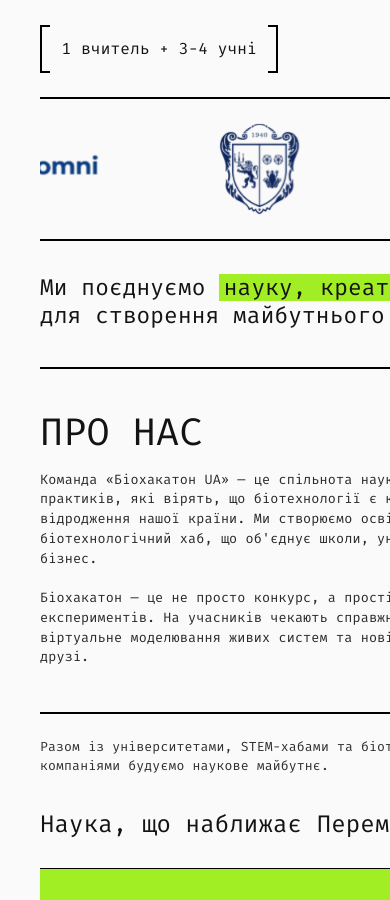
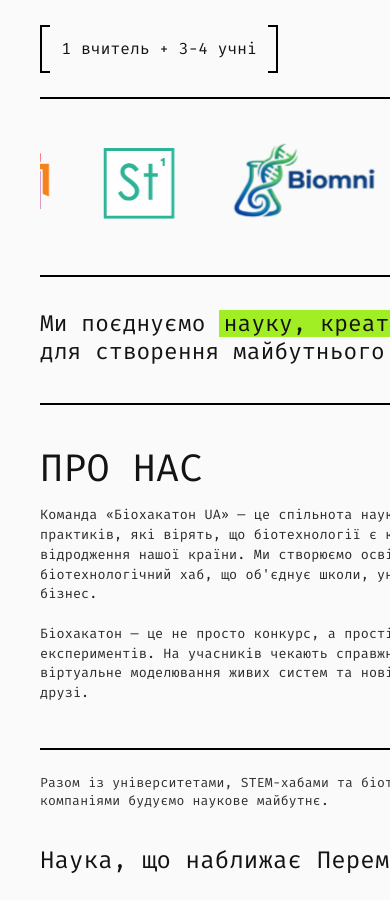
Before and after one commit to khadai/biohack-landing, a Next.js app: page / in a window 390 px wide. Shown: the part 1408-2308 px from the top of the page. Built offline with nearby package versions, Linux system fonts and the light colour scheme.

Commit message:
fix carousel

```diff
--- a/app/globals.css
+++ b/app/globals.css
@@ -174,46 +174,17 @@ body {
 }
 
 .partners {
-    /*padding-block: 1.1rem;*/
+    padding-block: 0.9rem;
     overflow: hidden;
     border-top: 2px solid var(--line);
 }
 
-.partners-ticker {
-    width: 100%;
-    overflow: hidden;
-}
-
-.partners-track {
-    display: flex;
-    width: max-content;
-}
-
-.partners-group {
-    display: flex;
-    align-items: center;
-    gap: 2.75rem;
-    padding-right: 2.75rem;
-    flex: 0 0 auto;
-    min-width: max-content;
-    animation-name: partners-ticker;
-    animation-duration: 14s;
-    animation-timing-function: linear;
-    animation-iteration-count: infinite;
-    will-change: transform;
-}
-
-.partners-group:nth-child(2) {
-    animation-delay: -7s;
-}
-
 .partner-item {
-    width: 208px;
     display: inline-flex;
     align-items: center;
     justify-content: center;
     flex: 0 0 auto;
-    /*padding: 0 32px;*/
+    padding: 0 1.4rem;
 }
 
 .partner-item img {
@@ -222,15 +193,6 @@ body {
     height: auto !important;
     max-width: none !important;
     max-height: none !important;
-}
-
-@keyframes partners-ticker {
-    from {
-        transform: translate3d(0, 0, 0);
-    }
-    to {
-        transform: translate3d(-100%, 0, 0);
-    }
 }
 
 .quote {
@@ -339,14 +301,8 @@ body {
         font-size: 0.95rem;
     }
 
-    .partners-group {
-        gap: 2rem;
-        padding-right: 2rem;
-        animation-duration: 12s;
-    }
-
-    .partners-group:nth-child(2) {
-        animation-delay: -6s;
+    .partner-item {
+        padding: 0 1.1rem;
     }
 
     .about,
@@ -390,13 +346,7 @@ body {
         margin-top: 0.3rem;
     }
 
-    .partners-group {
-        gap: 1.5rem;
-        padding-right: 1.5rem;
-        animation-duration: 10s;
-    }
-
-    .partners-group:nth-child(2) {
-        animation-delay: -5s;
+    .partner-item {
+        padding: 0 0.8rem;
     }
 }
--- a/app/page.tsx
+++ b/app/page.tsx
@@ -1,4 +1,5 @@
 import Image from "next/image";
+import Marquee from "react-fast-marquee";
 import heroImage from "./assets/hero-section-image.png";
 import biomniLogo from "./assets/partners-logos/biomni.svg";
 import explogenLogo from "./assets/partners-logos/explogen.svg";
@@ -73,25 +74,20 @@ export default function Home() {
                     </div>
                 </section>
 
-                <section className=" partners">
-                    <div className="partners-ticker" aria-label="Партнери">
-                        <div className="partners-track">
-                            <div className="partners-group">
-                                {partners.map((partner) => (
-                                    <div className="partner-item" key={partner.alt}>
-                                        <Image src={partner.src} alt={partner.alt}/>
-                                    </div>
-                                ))}
+                <section className="section partners">
+                    <Marquee
+                        autoFill
+                        speed={42}
+                        gradient={false}
+                        pauseOnHover
+                        aria-label="Партнери"
+                    >
+                        {partners.map((partner) => (
+                            <div className="partner-item" key={partner.alt}>
+                                <Image src={partner.src} alt={partner.alt}/>
                             </div>
-                            <div className="partners-group" aria-hidden="true">
-                                {partners.map((partner, index) => (
-                                    <div className="partner-item" key={`${partner.alt}-${index}`}>
-                                        <Image src={partner.src} alt=""/>
-                                    </div>
-                                ))}
-                            </div>
-                        </div>
-                    </div>
+                        ))}
+                    </Marquee>
                 </section>
 
                 <section className="section quote">
@@ -104,7 +100,7 @@ export default function Home() {
                 <section className="section about" id="about">
                     <h2>ПРО НАС</h2>
                     <p>
-                        Команда «Біохакатон UA» — це спільнота науковців освітян
+                        Команда «Біохакатон UA» — це спільнота науковців, освітян
                         та практиків, які вірять, що біотехнології є ключем до відродження нашої
                         країни. Ми створюємо освітній біотехнологічний хаб, що об&apos;єднує
                         школи, університети та бізнес.
@@ -133,7 +129,7 @@ export default function Home() {
                     Разом із університетами, STEM-хабами та біотех-компаніями будуємо
                     наукове майбутнє.
                 </p>
-                <p className="footer-strong victory-text">Наука, що наближає Перемогу!</p>
+                <p className="victory-text footer-strong">Наука, що наближає Перемогу!</p>
             </footer>
             <div className="bottom-strip">
                 <span>© 2026 Біохакатон UA. Усі права захищені</span>
--- a/package.json
+++ b/package.json
@@ -11,7 +11,8 @@
   "dependencies": {
     "next": "16.2.2",
     "react": "19.2.4",
-    "react-dom": "19.2.4"
+    "react-dom": "19.2.4",
+    "react-fast-marquee": "^1.6.5"
   },
   "devDependencies": {
     "@tailwindcss/postcss": "^4",
```
Also changed, not shown: 2 other files (tests, documents, lock files or other folders).
